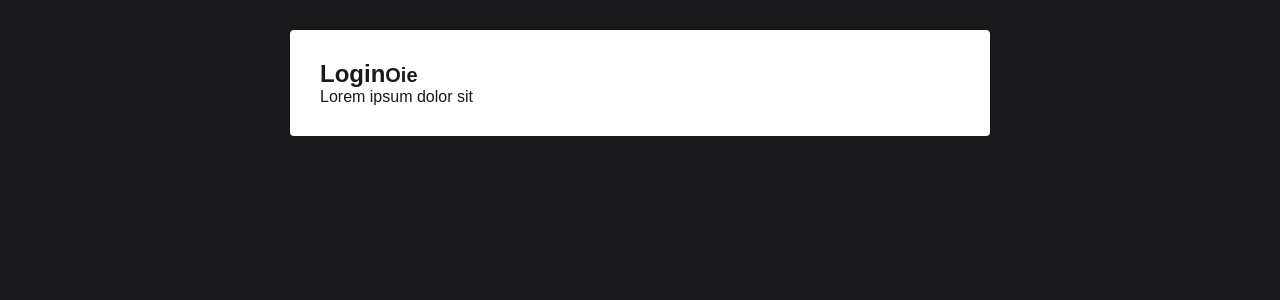
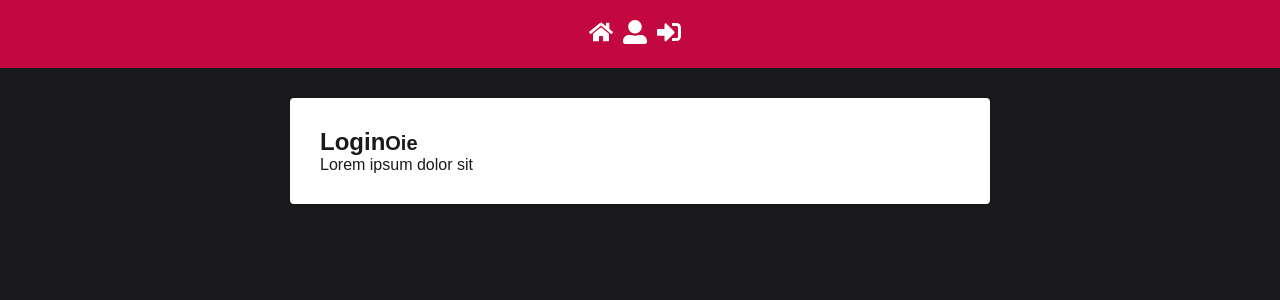
Before and after one commit to RafaelMarcoli/projetoaula, a React (Create React App) app: page / in a window 1280 px wide. Shown: the top 300 px of the page. Built offline with nearby package versions, Linux system fonts and the light colour scheme.

Commit message:
Header sendo criado.

```diff
--- a/package.json
+++ b/package.json
@@ -8,6 +8,7 @@
     "@testing-library/user-event": "^13.5.0",
     "react": "^18.3.1",
     "react-dom": "^18.3.1",
+    "react-icons": "^5.3.0",
     "react-scripts": "5.0.1",
     "styled-components": "^6.1.13",
     "web-vitals": "^2.1.4"
--- a/src/App.js
+++ b/src/App.js
@@ -2,14 +2,15 @@
 
 import Login from "./pages/Login";
 import GlobalStyle from "./styles/GlobalStyles";
-import { Container } from "./styles/GlobalStyles";
+import Header from "./components/Header";
 
 function App() {
   return (
-    <Container>
+    <>
+      <Header />
       <Login />
       <GlobalStyle />
-    </Container>
+    </>
   );
 }
 
--- a/src/components/Header/index.js
+++ b/src/components/Header/index.js
@@ -0,0 +1,20 @@
+import React from "react";
+import { FaHome, FaSignInAlt, FaUserAlt } from "react-icons/fa";
+
+import { Nav } from "./styled";
+
+export default function Header() {
+  return (
+    <Nav>
+      <a href="/">
+        <FaHome size={24} />
+      </a>
+      <a href="/">
+        <FaUserAlt size={24} />
+      </a>
+      <a href="/">
+        <FaSignInAlt size={24} />
+      </a>
+    </Nav>
+  );
+}
--- a/src/components/Header/styled.js
+++ b/src/components/Header/styled.js
@@ -0,0 +1,15 @@
+import styled from "styled-components";
+import { primaryColor } from "../../config/color";
+
+export const Nav = styled.nav`
+  background: ${primaryColor};
+  padding: 20px;
+  display: flex;
+  align-items: center;
+  justify-content: center;
+  a {
+    color: white;
+    margin: 0 10px 0 0;
+    font-weight: bold;
+  }
+`;
--- a/src/pages/Login/index.js
+++ b/src/pages/Login/index.js
@@ -1,15 +1,16 @@
 import React from "react";
 
 import { Title } from "./styled";
+import { Container } from "../../styles/GlobalStyles";
 
 export default function Login() {
   return (
-    <>
+    <Container>
       <Title>
         Login
         <small>Oie</small>
       </Title>
       <p>Lorem ipsum dolor sit</p>
-    </>
+    </Container>
   );
 }
```
Also changed, not shown: 1 other file (tests, documents, lock files or other folders).
